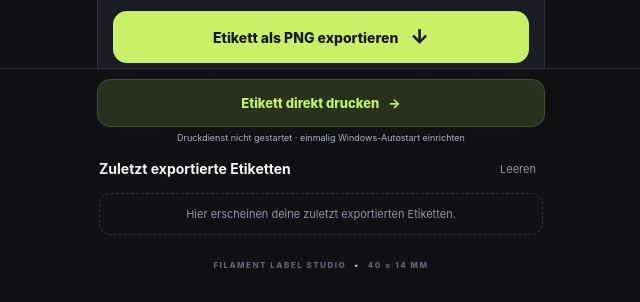
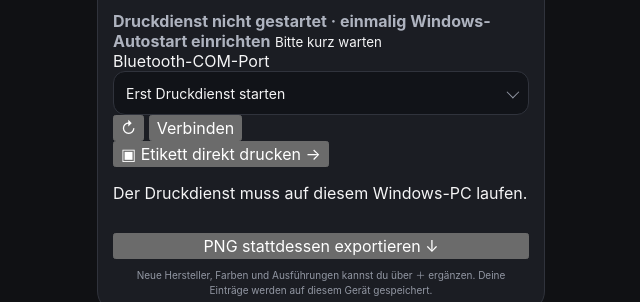
Before and after one commit to Pietx1/3d-library, a plain HTML site: page label-studio/index.html in a window 1280 px wide. Shown: the part 648-950 px from the top of the page, without its empty margins (319-959 px from the left). Drawn offline with Linux system fonts and the light colour scheme; no server answers.

Commit message:
Redesign printer controls inside Label Studio layout

```diff
--- a/label-studio/index.html
+++ b/label-studio/index.html
@@ -10,7 +10,7 @@
   <meta name="description" content="Filament-Etiketten im Format 40 × 14 mm erstellen.">
   <link rel="manifest" href="./manifest.webmanifest">
   <link rel="apple-touch-icon" href="./icon.svg">
-  <link rel="stylesheet" href="./style.css?v=12">
+  <link rel="stylesheet" href="./style.css?v=13">
   <title>Filament Label Studio</title>
 </head>
 <body>
@@ -86,10 +86,33 @@
         <p class="preview-caption">Lange Farbnamen werden automatisch angepasst.</p>
       </div>
 
-      <button class="primary-btn" id="exportLabel" type="button">
-        Etikett als PNG exportieren <span aria-hidden="true">↓</span>
+      <section class="printer-panel" aria-label="Nelko P21 Direktdruck">
+        <div class="printer-status-row">
+          <span class="printer-status-dot" id="printerDot" aria-hidden="true"></span>
+          <div class="printer-status-copy">
+            <strong id="printerStatus" data-state="checking" role="status">Windows-Druckdienst wird gesucht …</strong>
+            <small id="printerHint">Bitte kurz warten</small>
+          </div>
+        </div>
+        <label class="printer-port-label" for="printerPort">Bluetooth-COM-Port</label>
+        <div class="printer-connect-row">
+          <select id="printerPort" aria-label="Bluetooth-COM-Port">
+            <option value="">Erst Druckdienst starten</option>
+          </select>
+          <button class="printer-refresh-btn" id="refreshPrinter" type="button" aria-label="COM-Ports neu suchen" title="COM-Ports neu suchen">↻</button>
+          <button class="printer-connect-btn" id="connectPrinter" type="button">Verbinden</button>
+        </div>
+        <button class="print-cta" id="printLabel" type="button">
+          <span class="print-cta-icon" aria-hidden="true">▣</span>
+          <span>Etikett direkt drucken</span>
+          <span class="print-cta-arrow" aria-hidden="true">→</span>
+        </button>
+        <p class="printer-note">Der Druckdienst muss auf diesem Windows-PC laufen.</p>
+      </section>
+      <button class="export-btn" id="exportLabel" type="button">
+        PNG stattdessen exportieren <span aria-hidden="true">↓</span>
       </button>
-      <p class="helper-text">Neue Hersteller, Farben und Ausführungen kannst du über ＋ ergänzen. Deine Einträge werden auf diesem Gerät gespeichert. Für Bluetooth-Direktdruck auf den Nelko P21 bitte die Windows-App im Ordner windows-app starten.</p>
+      <p class="helper-text">Neue Hersteller, Farben und Ausführungen kannst du über ＋ ergänzen. Deine Einträge werden auf diesem Gerät gespeichert.</p>
     </section>
 
     <section class="recent-section" aria-label="Zuletzt exportierte Etiketten">
@@ -105,12 +128,6 @@
     <footer class="footer">FILAMENT LABEL STUDIO <span>•</span> 40 × 14 MM</footer>
   </main>
 
-  <div class="share-dock" role="region" aria-label="Etikett an Nelko übergeben">
-    <button class="secondary-btn" id="printLabel" type="button">
-      Etikett direkt drucken <span aria-hidden="true">→</span>
-    </button>
-    <p id="printerStatus" data-state="offline" role="status">Druckdienst wird gesucht …</p>
-  </div>
   <div id="toast" class="toast" role="status" aria-live="polite"></div>
   <dialog id="addDialog" class="add-dialog">
     <form id="addForm" method="dialog">
@@ -123,11 +140,11 @@
       </div>
     </form>
   </dialog>
-  <script src="./app.js?v=12" defer></script>
+  <script src="./app.js?v=13" defer></script>
   <script>
     if ("serviceWorker" in navigator && location.protocol !== "file:") {
       window.addEventListener("load", () => {
-        navigator.serviceWorker.register("./sw.js?v=12").catch(() => {});
+        navigator.serviceWorker.register("./sw.js?v=13").catch(() => {});
       });
     }
   </script>
```
